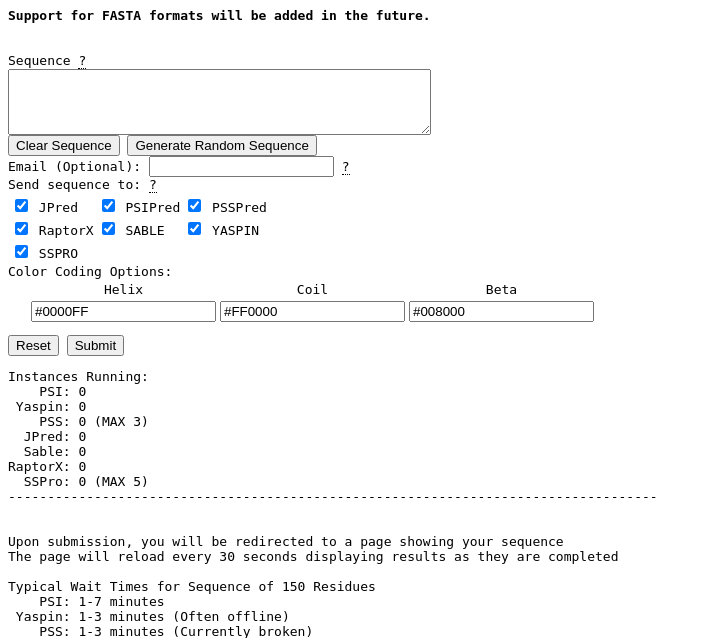
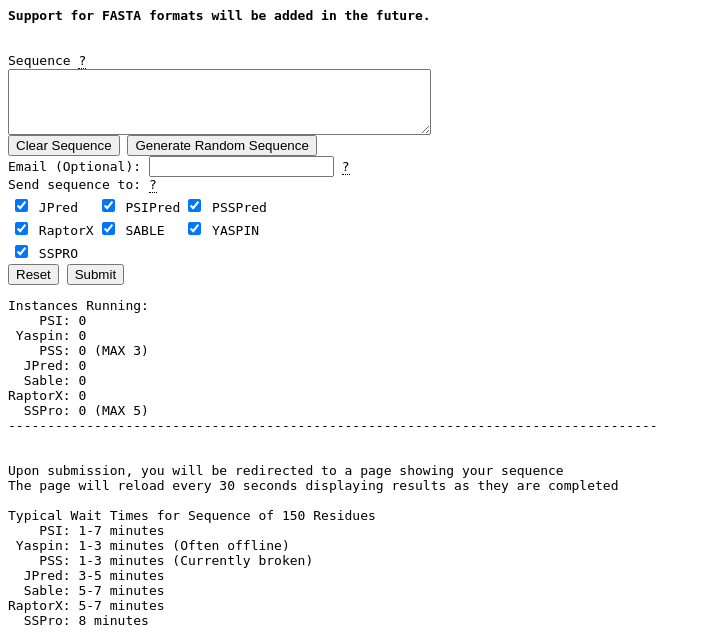
Before and after one commit to zahidul23/sspred, a Flask app: page / in a window 1280 px wide. Shown: the top 638 px of the page, without its empty margins (0-711 px from the left). Run offline with Flask 2, Linux system fonts and the light colour scheme; some libraries are stand-ins or nearby versions.

Commit message:
removed color options from input

```diff
--- a/app.py
+++ b/app.py
@@ -88,10 +88,6 @@ def hello(name=None):
 			'Sable':   form.Sable.data,
 			'Yaspin':   form.Yaspin.data,
 			'SSPro':   form.SSPro.data,
-			'rowlength': form.rowlength.data,
-			'helixcolor': str(form.helixcolor.data),
-			'coilcolor': str(form.coilcolor.data),
-			'betacolor': str(form.betacolor.data),
 			'submitbtn': 'Submit'
 			}
 
@@ -103,13 +99,13 @@ def hello(name=None):
 
 
 		if post_data['email'] != "": #send email to let users know input was received
-			emailtools.sendEmail(email_service, post_data['email'],"Prediction Input Received", "<div>Input received for the following sequence:</div><div>" + seq + "</div><div>Results will be displayed at the following link as soon as they are available:</div><div>" + siteurl + "/dboutput/" + startTime +"</div>")
+			emailtools.sendEmail(email_service, post_data['email'],"Prediction Input Received", "<div>Input received for the following sequence:</div><div>" + seq + "</div><div>Results with customization options will be displayed at the following link as soon as they are available:</div><div>" + siteurl + "/dboutput/" + startTime +"</div>")
 
 		#Stores currently completed predictions
 		ssObject = []
 		#Prepare files for saving results
 		fileoutput.createFolder(startTime)
-		fileoutput.createHTML(startTime, ssObject, seq, rowlength = post_data['rowlength'])
+		fileoutput.createHTML(startTime, ssObject, seq)
 
 		dbinsert(startTime, seq)
 
@@ -165,7 +161,7 @@ def run(predService, seq, email, name, ssObject,
 			ssObject.append(tempSS)
 			majority = majorityVote(seq, ssObject)
 			dbupdate(startTime, 'majorityvote', majority)
-			post_data.update({'output' : fileoutput.createHTML(startTime, ssObject, seq, majority, post_data['helixcolor'], post_data['betacolor'], post_data['coilcolor'], post_data['rowlength'])}) #create HTML and store it in post_data
+			post_data.update({'output' : fileoutput.createHTML(startTime, ssObject, seq, majority)}) #create HTML and store it in post_data
 
 		post_data['completed'] += 1
 		if post_data['completed'] == post_data['total_sites']:
--- a/forms.py
+++ b/forms.py
@@ -1,7 +1,6 @@
 from flask_wtf import FlaskForm
 from wtforms import TextAreaField, SubmitField, StringField, BooleanField, validators, ValidationError
 from wtforms.widgets import TextArea
-from wtforms_components import ColorField, Email
 
 import re
 
@@ -12,7 +11,7 @@ class SubmissionForm(FlaskForm):
 		validators.Length(min=30,max=4000, message="Sequence must be between 40 and 4000 characters"),
 		validators.Regexp(regex='^[ARNDCEQGHILKMFPSTWYV\s]*$', flags = re.IGNORECASE, message="Invalid Characters")],
 		widget=TextArea(), default= "")
-	email = StringField('Email (Optional):', [Email(), validators.Optional()])
+	email = StringField('Email (Optional):', [validators.Email(), validators.Optional()])
 
 	JPred = BooleanField('JPred', [validators.Optional()],default="checked")
 	PSI = BooleanField('PSIPred', [validators.Optional()], default="checked")
@@ -22,8 +21,4 @@ class SubmissionForm(FlaskForm):
 	Yaspin = BooleanField('YASPIN', [validators.Optional()], default="checked")
 	SSPro = BooleanField('SSPRO', [validators.Optional()], default="checked")
 
-	helixcolor = ColorField(default="#0000FF")
-	coilcolor = ColorField(default="#FF0000")
-	betacolor = ColorField(default="#008000")
-
 	submitbtn = SubmitField('Submit')
--- a/templates/index.html
+++ b/templates/index.html
@@ -7,10 +7,6 @@
 </head>
 <body style="font-family:monospace;">
 <b> Support for FASTA formats will be added in the future.</b>
-<!--
-<b> Please enter a single sequence only, spaces will be automatically removed <br />
-Error will occur if input contains non amino-acid letters <br/>
-Support for FASTA formats will be added in the future</b>-->
 <br/><br/><br/>
 <div>
 	{% block content %}
@@ -101,24 +97,6 @@ Support for FASTA formats will be added in the future</b>-->
 					</td>
 				</tr>
 			</table>
-			<table style="text-align: center; padding-left:20px; padding-bottom: 10px">
-				Color Coding Options:
-				<tr>
-					<td>Helix</td>
-					<td>Coil</td>
-					<td>Beta</td>
-				</tr>
-				<tr>
-					<td>{{ form.helixcolor }}</td>
-					<td>{{ form.coilcolor }}</td>
-					<td>{{ form.betacolor }}</td>
-				</tr>
-			</table>
-			<div id = "colorCodeIE" style="display:none">
-			Internet Explorer does not support color picking. To choose colors, either get a color code from
-				<a href="https://www.w3schools.com/colors/colors_picker.asp">here</a>
-			or switch to a compatible browser such as Google Chrome or Mozilla Firefox.
-			</div>
 			<input type="reset">
 			{{ form.submitbtn() }}
 		</form>
```
Also changed, not shown: README.md.
